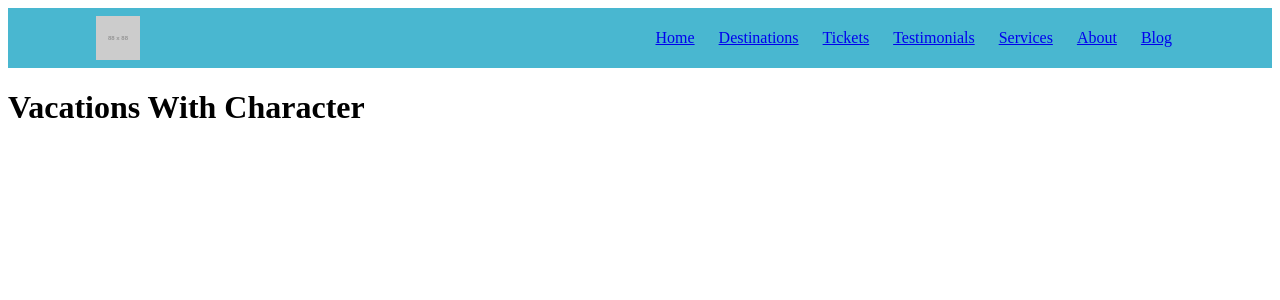
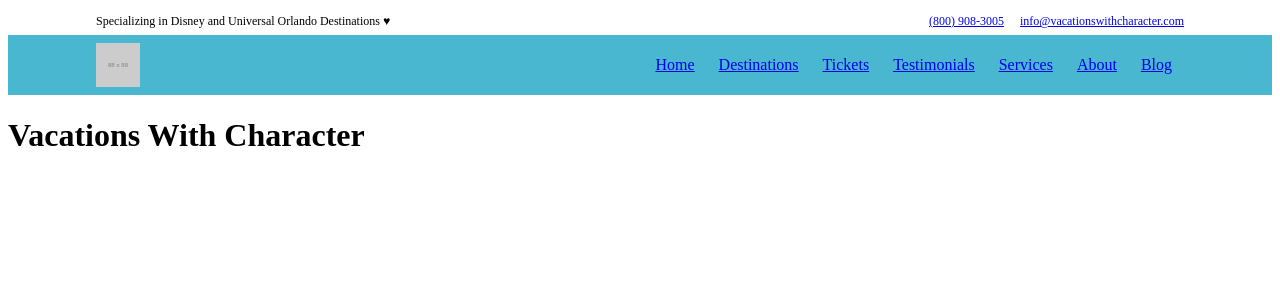
Before and after one commit to graysonlee123/vacations-with-character, a Nuxt app: page / in a window 1280 px wide. Shown: the top 300 px of the page. Built offline with nearby package versions, Linux system fonts and the light colour scheme.

Commit message:
adds top bar component

```diff
--- a/assets/scss/abstracts/_color.scss
+++ b/assets/scss/abstracts/_color.scss
@@ -3,6 +3,7 @@ $colors: (
   'ocean': hsl(191, 59%, 55%),
 );
 
+/// @return {color} Returns a color from the map
 @function color($color) {
   @if false == map-has-key($colors, $color) {
     @error 'No color exists for "#{$color}". Check the abstracts/color file for the available colors.';
--- /dev/null
+++ b/components/TopBar.vue
@@ -0,0 +1,43 @@
+<template>
+  <div class="bar">
+    <div class="container">
+      <span class="tagline">
+        Specializing in Disney and Universal Orlando Destinations ♥
+      </span>
+      <span class="tel">
+        <a href="tel:+1-800-908-3005"> (800) 908-3005 </a>
+      </span>
+      <span class="email">
+        <a href="mailto:info@vacationswithcharacter.com" target="_blank">
+          info@vacationswithcharacter.com
+        </a>
+      </span>
+    </div>
+  </div>
+</template>
+
+<style lang="scss" scoped>
+@use '~/assets/scss/mixins' as m;
+
+.container {
+  @include m.container;
+  padding-top: 0.25rem;
+  padding-bottom: 0.25rem;
+  display: flex;
+  flex-direction: column;
+  text-align: center;
+  @include m.fs(xs);
+}
+
+@media screen and (min-width: 768px) {
+  .container {
+    flex-direction: row;
+    align-items: baseline;
+    gap: 1rem;
+  }
+
+  .tel {
+    margin-left: auto;
+  }
+}
+</style>
--- a/layouts/default.vue
+++ b/layouts/default.vue
@@ -1,5 +1,6 @@
 <template>
   <div>
+    <TopBar />
     <Navbar />
     <Nuxt />
   </div>
```
